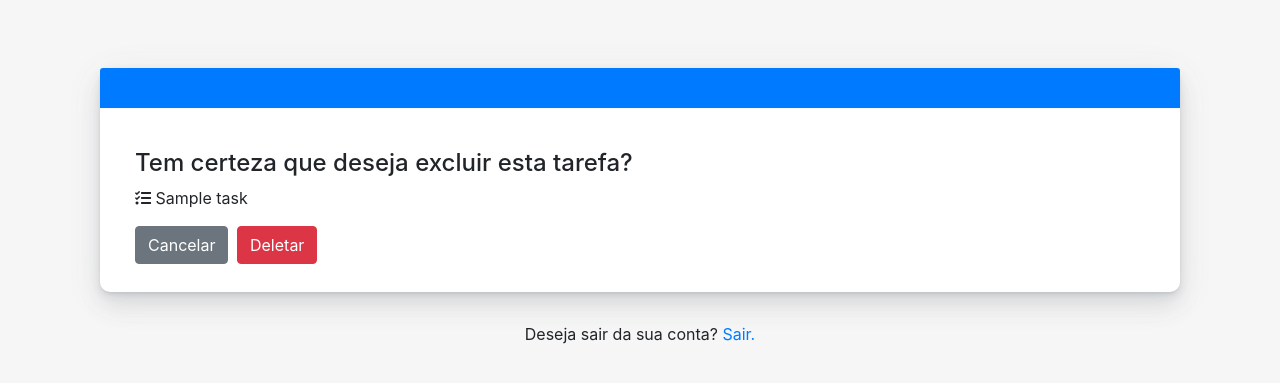
After one commit to gustaoliv/Django-To-do-List, a Django app: page /deletar/1/ in a window 1280 px wide. The commit adds this page. Shown: the top 383 px of the page. Run offline with Django 4.2, Linux system fonts and the light colour scheme; tables that the repository leaves empty hold one stand-in row (values such as "Sample post"); some libraries are stand-ins or nearby versions.

Commit message:
change delete modal to page

```diff
--- /dev/null
+++ b/tasks/templates/delete-task.html
@@ -0,0 +1,21 @@
+{% extends 'base.html' %}
+
+{% block content %}
+
+
+<div class="container">
+    <h4>Tem certeza que deseja excluir esta tarefa?</h4>
+    <p><i class="fas fa-tasks"></i> {{object.name}}</p>
+    <div class="justify-content-between mb-2 mr-2 text-left">
+        <form method="post"
+              id="item-delete-form">
+            <a type="button" class="btn btn-secondary mr-1" href="{% url 'lista-tarefas' %}">Cancelar</a>
+            {% csrf_token %}
+            <button type="submit" class="btn btn-danger" id="confirm-delete-item-button">Deletar</button>
+        </form>
+    </div>
+</div>
+
+
+
+{% endblock %}
--- a/tasks/views.py
+++ b/tasks/views.py
@@ -60,6 +60,7 @@ def adiciona_categoria(request):
 
 class TaskDeleteView(DeleteView):
     model = Task
+    template_name = 'delete-task.html'
     success_url = reverse_lazy("lista-tarefas")
 
     def get_object(self):
```
Also changed, not shown: tasks/templates/tasks-list.html (+1 -29 lines).
